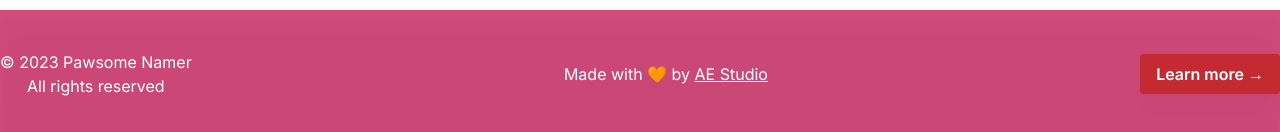
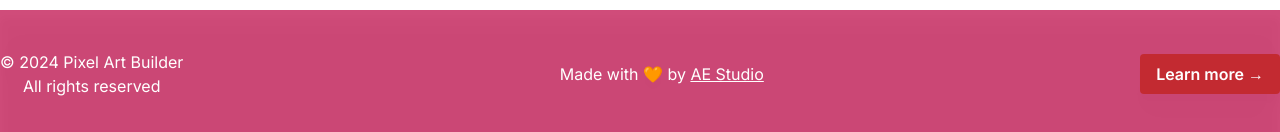
Before and after one commit to agencyenterprise/pixelartbuilder, a Next.js app: page / in a window 1280 px wide. Shown: the part 820-952 px from the top of the page. Built offline with nearby package versions, Linux system fonts and the light colour scheme.

Commit message:
fix: update footer title

```diff
--- a/src/app/components/Footer.js
+++ b/src/app/components/Footer.js
@@ -5,7 +5,7 @@ export function Footer() {
   return (
     <footer className="print:hidden bg-logo-bg/70 text-white py-10 drop-shadow-xl">
       <div className="container mx-auto flex justify-between flex-col md:flex-row gap-5 items-center">
-          <div className="text-center">© 2023 Pawsome Namer<br />All rights reserved</div>
+          <div className="text-center">© 2024 Pixel Art Builder<br />All rights reserved</div>
           <div className="text-center">Made with 🧡 by <Link href={AE_LINK} className="underline" target="_blank">AE Studio</Link></div>
           <a href={AE_LINK} className="font-semibold bg-[#C32A31] hover:bg-[#C32A31]/80 text-white py-2 px-4 rounded transition">Learn more →</a>
         </div>
--- a/src/app/layout.js
+++ b/src/app/layout.js
@@ -22,15 +22,15 @@ export const metadata = {
     title: "Pixel Art Builder",
     description:
       "Easily create pixel/beads art with this free online tool. Upload an image, adjust pixel size, and start painting!",
-    images: "https://pawsomenamer.com/og.png",
+    images: "https://beadsartbuilder.com/og.png",
   },
   openGraph: {
     type: "website",
-    url: "https://pawsomenamer.com",
+    url: "https://beadsartbuilder.com",
     title: "Pixel Art Builder",
     description:
       "Easily create pixel/beads art with this free online tool. Upload an image, adjust pixel size, and start painting!",
-    images: "https://pawsomenamer.com/og.png",
+    images: "https://beadsartbuilder.com/og.png",
   },
 };
 
```
